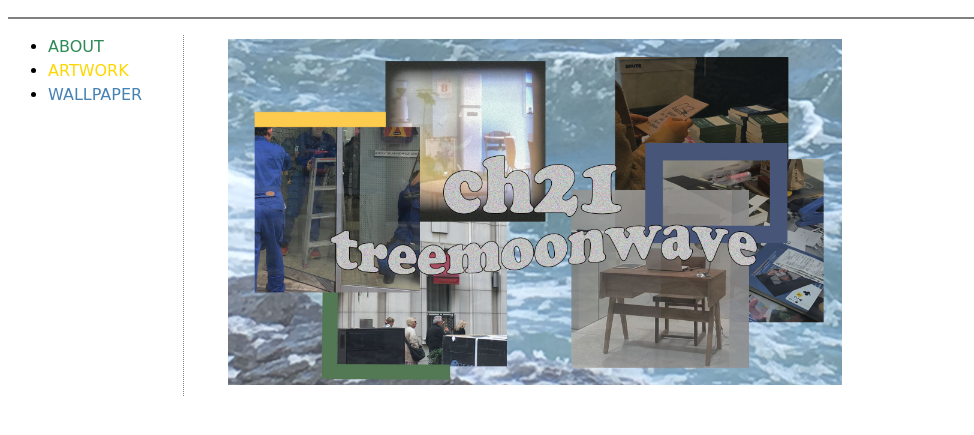
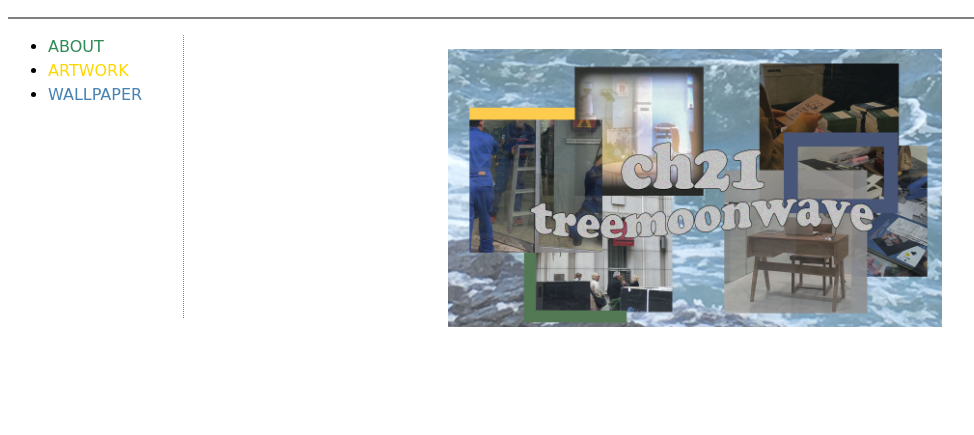
Before and after one commit to hye-ch/ch21, a plain HTML site: page index.html in a window 1280 px wide. Shown: the part 89-524 px from the top of the page, without its empty margins (0-974 px from the left). Drawn offline with Linux system fonts and the light colour scheme; a web font is replaced by a local one.

Commit message:
Update index.html

```diff
--- a/index.html
+++ b/index.html
@@ -5,11 +5,12 @@
     <meta charset="utf-8">
     <link rel="preconnect" href="https://fonts.gstatic.com">
     <link href="https://fonts.googleapis.com/css2?family=Dela+Gothic+One&family=Gloria+Hallelujah&family=Noto+Sans+KR&display=swap" rel="stylesheet">
-    <!-- <meta name="viewport" conten="width=device-width, initial-scale=1.0"> -->
     <link rel="stylesheet" href="style.css">
     <Style>
         #img{
-            padding:20px;
+            padding-left:240px;
+            padding-top: 30px;
+
         }
     </Style>
 
```
